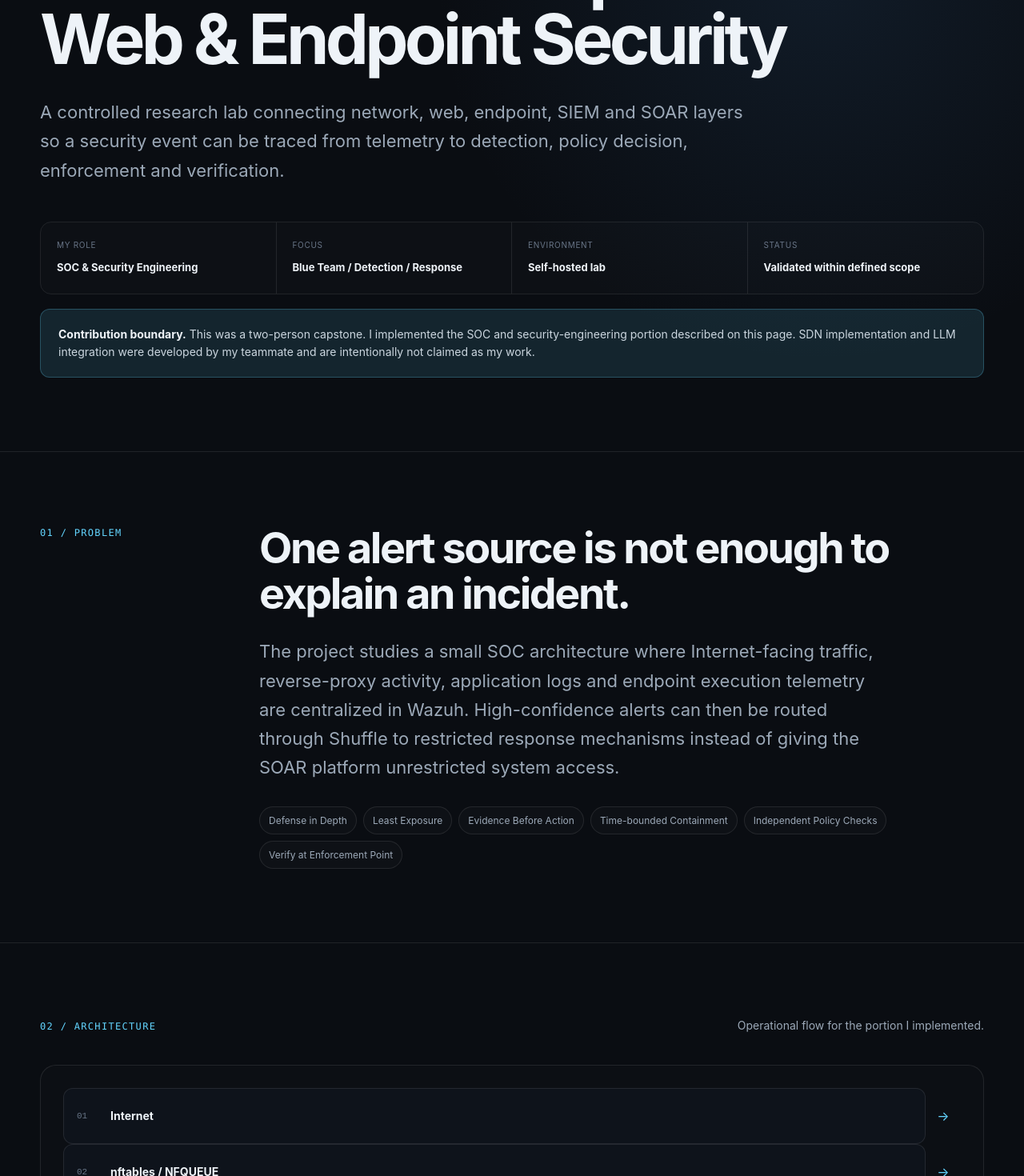
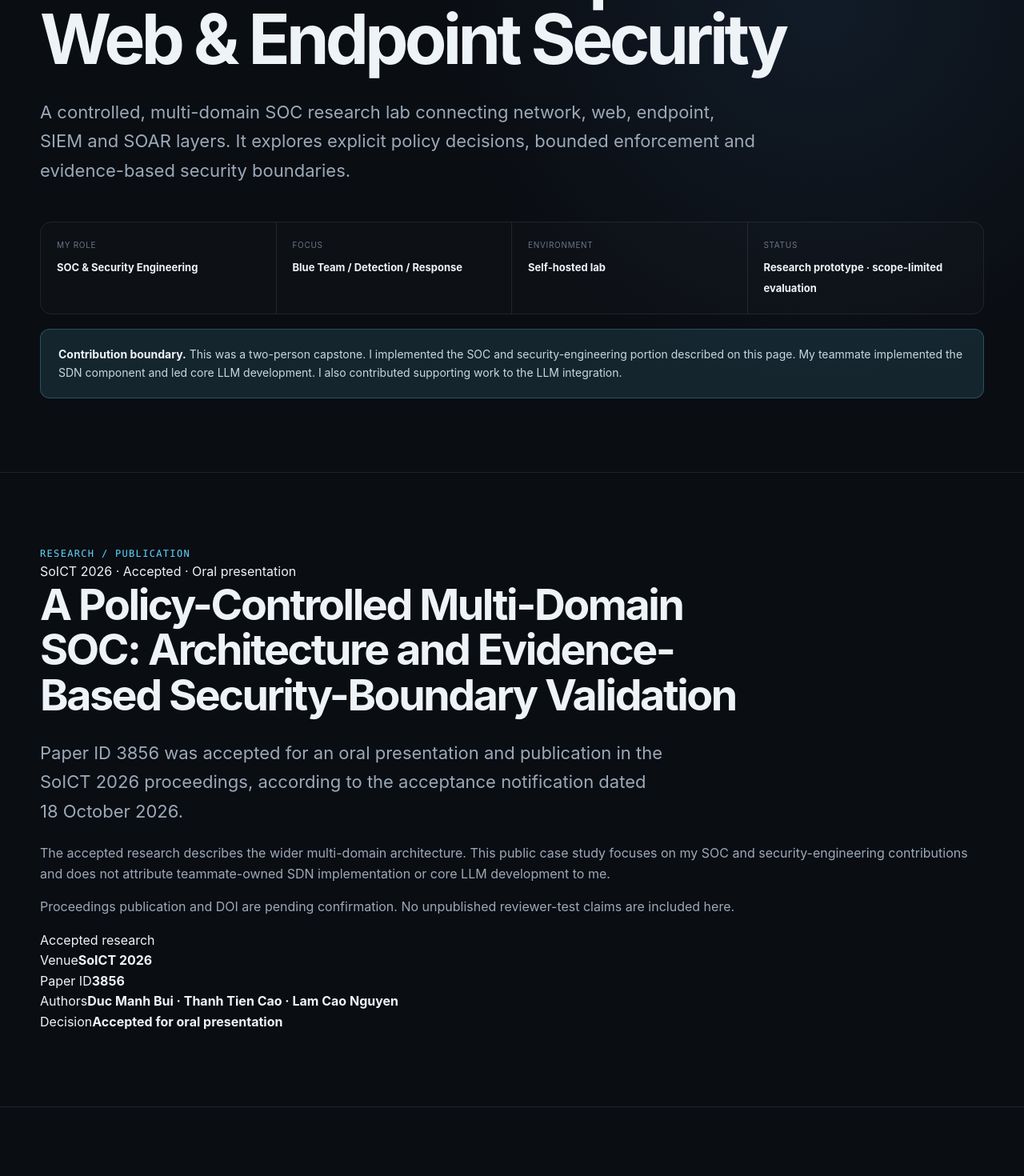
Before and after one commit to CH3COOCH2CH2CH3/Portfolio, a Next.js app: page /projects/mini-soc in a window 1280 px wide. Shown: the part 400-1870 px from the top of the page at 80% size. Built offline with nearby package versions, Linux system fonts and the light colour scheme.

Commit message:
docs(portfolio): add SoICT accepted paper and clarify contribution boundaries

```diff
--- a/app/projects/mini-soc/page.tsx
+++ b/app/projects/mini-soc/page.tsx
@@ -8,7 +8,7 @@
 export const metadata: Metadata = {
   title: "Mini SOC Case Study",
   description:
-    "Technical case study of a graduation capstone covering SIEM, inline IPS, detection engineering, SOAR, response APIs, endpoint monitoring and safe automation.",
+    "Research-linked case study of a multi-domain SOC graduation capstone covering SIEM, inline IPS, detection engineering, SOAR, response APIs and security boundaries.",
 };
 
 const contributionGroups = [
@@ -18,7 +18,8 @@
   ["Response engineering", "Shuffle workflows, response policy, SOC Gateway Block API, protected-source policy, TTL containment and Telegram reporting."],
   ["Endpoint monitoring", "auditd execution context, Linux FIM, Wazuh Active Response dispatch and verification at the target Agent."],
   ["Operational hardening", "Backup Server restore staging, append-only Restic repositories, sanitized evidence handling and configuration review."],
-  ["Validation", "End-to-end testing for PB-01, PB-02, PB-03 and protected-source bypass behavior."],
+  ["Validation", "Scenario-scoped testing for PB-01, PB-02, PB-03 and protected-source bypass behavior; broader response-contract evaluation is not claimed here."],
+  ["LLM integration support", "Supported integration of LLM-based alert enrichment within the SOC research workflow. Core LLM development was teammate-led."],
 ];
 
 export default function MiniSocPage() {
@@ -32,20 +33,47 @@
             <div className="case-eyebrow">Graduation Capstone · Team of 2 · 2026</div>
             <h1>Mini SOC for Enterprise Web & Endpoint Security</h1>
             <p className="case-intro">
-              A controlled research lab connecting network, web, endpoint, SIEM and SOAR layers so a
-              security event can be traced from telemetry to detection, policy decision, enforcement and verification.
+              A controlled, multi-domain SOC research lab connecting network, web, endpoint, SIEM and SOAR layers.
+              It explores explicit policy decisions, bounded enforcement and evidence-based security boundaries.
             </p>
             <div className="case-meta-grid">
               <div><span>My role</span><strong>SOC & Security Engineering</strong></div>
               <div><span>Focus</span><strong>Blue Team / Detection / Response</strong></div>
               <div><span>Environment</span><strong>Self-hosted lab</strong></div>
-              <div><span>Status</span><strong>Validated within defined scope</strong></div>
+              <div><span>Status</span><strong>Research prototype · scope-limited evaluation</strong></div>
             </div>
             <div className="scope-callout">
               <strong>Contribution boundary.</strong> This was a two-person capstone. I implemented the SOC and
-              security-engineering portion described on this page. SDN implementation and LLM integration were
-              developed by my teammate and are intentionally not claimed as my work.
+              security-engineering portion described on this page. My teammate implemented the SDN component and
+              led core LLM development. I also contributed supporting work to the LLM integration.
             </div>
+          </div>
+        </section>
+
+        <section id="publication" className="section-pad border-top publication-section">
+          <div className="container research-grid">
+            <div>
+              <div className="section-label">Research / Publication</div>
+              <div className="research-status">SoICT 2026 · Accepted · Oral presentation</div>
+              <h2>A Policy-Controlled Multi-Domain SOC: Architecture and Evidence-Based Security-Boundary Validation</h2>
+              <p className="lead">
+                Paper ID 3856 was accepted for an oral presentation and publication in the SoICT 2026 proceedings,
+                according to the acceptance notification dated 18 October 2026.
+              </p>
+              <p>
+                The accepted research describes the wider multi-domain architecture. This public case study focuses
+                on my SOC and security-engineering contributions and does not attribute teammate-owned SDN implementation
+                or core LLM development to me.
+              </p>
+              <p className="publication-disclaimer">Proceedings publication and DOI are pending confirmation. No unpublished reviewer-test claims are included here.</p>
+            </div>
+            <aside className="publication-panel">
+              <span className="publication-panel-eyebrow">Accepted research</span>
+              <div className="publication-field"><span>Venue</span><strong>SoICT 2026</strong></div>
+              <div className="publication-field"><span>Paper ID</span><strong>3856</strong></div>
+              <div className="publication-field"><span>Authors</span><strong>Duc Manh Bui · Thanh Tien Cao · Lam Cao Nguyen</strong></div>
+              <div className="publication-field"><span>Decision</span><strong>Accepted for oral presentation</strong></div>
+            </aside>
           </div>
         </section>
 
@@ -112,9 +140,9 @@
               ))}
             </div>
             <div className="not-mine">
-              <span>Not claimed as my implementation</span>
-              <strong>SDN: Mininet / OVS / Ryu / Flow-Mod</strong>
-              <strong>LLM: DeepSeek processing and LLM dashboard integration</strong>
+              <span>Contribution and ownership boundaries</span>
+              <strong>SDN: Mininet / OVS / Ryu / Flow-Mod — teammate implementation</strong>
+              <strong>LLM: core processing and dedicated dashboard — teammate-led; I supported integration</strong>
             </div>
           </div>
         </section>
@@ -217,8 +245,8 @@
                 <h3>Endpoint evidence closes the visibility gap</h3>
                 <p>
                   auditd records executable, arguments, user identity, PID, PPID and privilege context. Selected
-                  Wazuh rules identify high-confidence command patterns. Shuffle then dispatches a Wazuh Active
-                  Response to the target Agent and the script execution is verified on the endpoint itself.
+                  Wazuh rules identify selected command patterns. Shuffle can request a Wazuh Active Response
+                  audit dispatch to the target Agent; dispatch acceptance must not be mistaken for endpoint execution evidence.
                 </p>
                 <div className="mini-flow">auditd → Wazuh → Shuffle → Wazuh API → target Agent → audit script → endpoint evidence</div>
                 <div className="decision-note"><strong>Current boundary:</strong> audit-only. The workflow does not kill a process, isolate the host, modify its firewall or lock an account.</div>
@@ -226,7 +254,7 @@
               <EvidenceImage src="/evidence/pb03-flow.jpg" alt="PB-03 workflow diagram" caption="PB-03 — Active Response is verified at the target endpoint." />
             </div>
             <SanitizedOutput
-              title="PB-03 / Endpoint verification"
+              title="PB-03 / Audit-only response scope"
               status="bounded"
               rows={[
                 ["rule_id", "110120"],
@@ -235,6 +263,7 @@
                 ["executable", "/usr/bin/bash"],
                 ["program", "active-response/bin/soc-ar-audit.sh"],
                 ["containment", "not_performed"],
+                ["verification", "requires endpoint-side evidence"],
               ]}
             />
           </div>
@@ -270,9 +299,9 @@
                 <span>03 / LLM boundary</span>
                 <h3>AI assists analysis; it does not decide containment.</h3>
                 <p>
-                  The LLM agent, API and dashboard are documented as an enrichment layer. Credentials and callbacks
-                  are runtime-only, Wazuh remains the detection source, and AI output cannot independently change
-                  severity, disposition or response policy.
+                  The LLM agent, API and dashboard are designed as an enrichment layer. Credentials and callbacks
+                  are runtime-only, Wazuh remains the detection source, and AI output should not independently change
+                  severity, disposition or response policy without explicit non-LLM controls.
                 </p>
               </article>
             </div>
```
